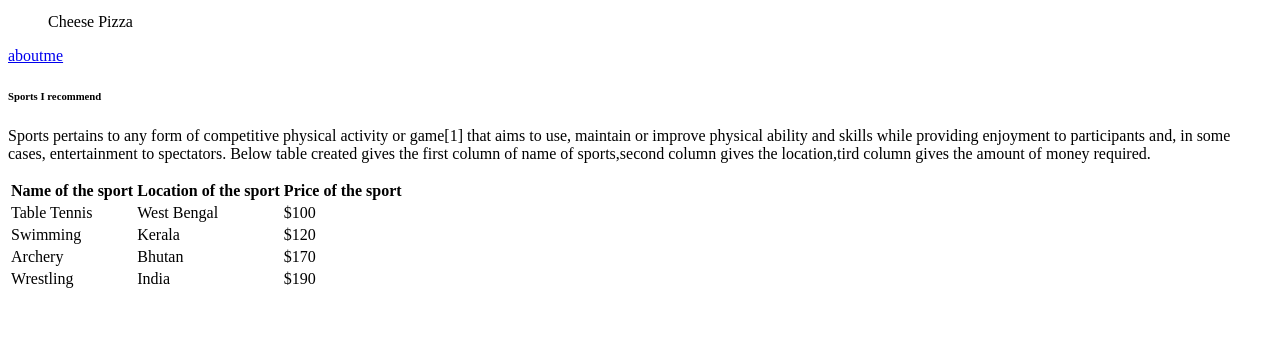
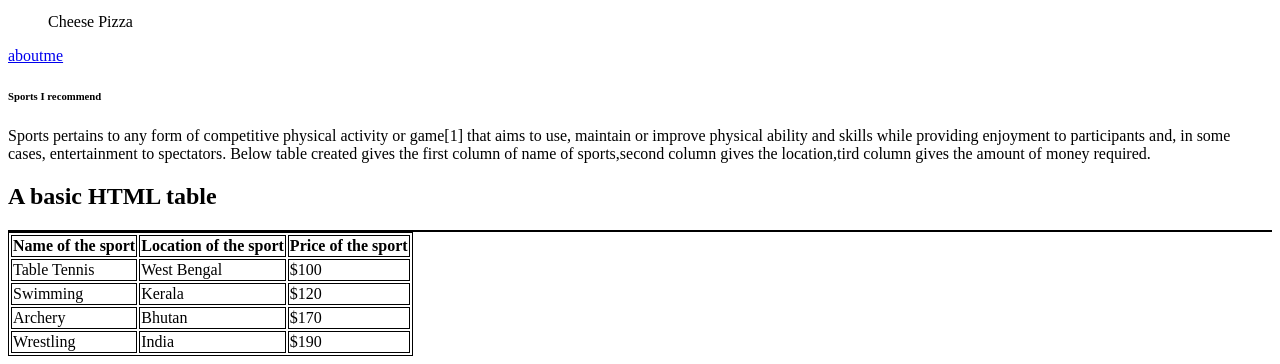
Before and after one commit to 44-563-Web-Apps-S22/webapps-s22-assignment-3-shashank2514, a plain HTML site: page index.html in a window 1280 px wide. Shown: the part 437-801 px from the top of the page. Drawn offline with Linux system fonts and the light colour scheme.

Commit message:
addded sports that i recommend

```diff
--- a/index.html
+++ b/index.html
@@ -43,6 +43,17 @@
 <h6>Sports I recommend</h6>
 <p>Sports pertains to any form of competitive physical activity or game[1] that aims to use, maintain or improve physical ability and skills while providing enjoyment to participants and, in some cases, entertainment to spectators.
  Below table created gives the first column of name of sports,second column gives the location,tird column gives the amount of money required.</p>
+ <html>
+<style>
+table, th, td {
+  border:1px solid black;
+}
+</style>
+<body>
+
+<h2>A basic HTML table</h2>
+
+<table style="width:100%">
  <table>
     <tr>
       <th>Name of the sport</th>
```
